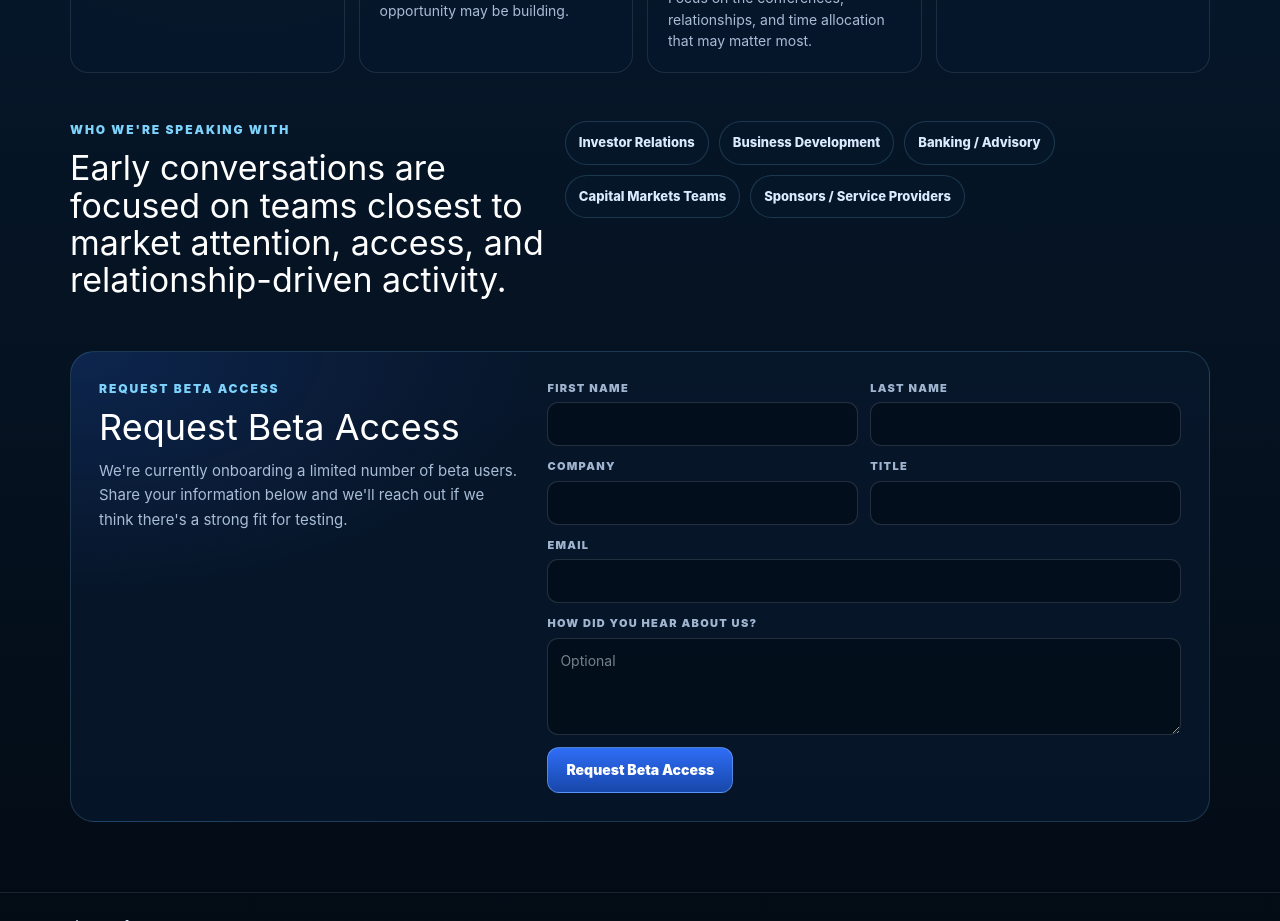
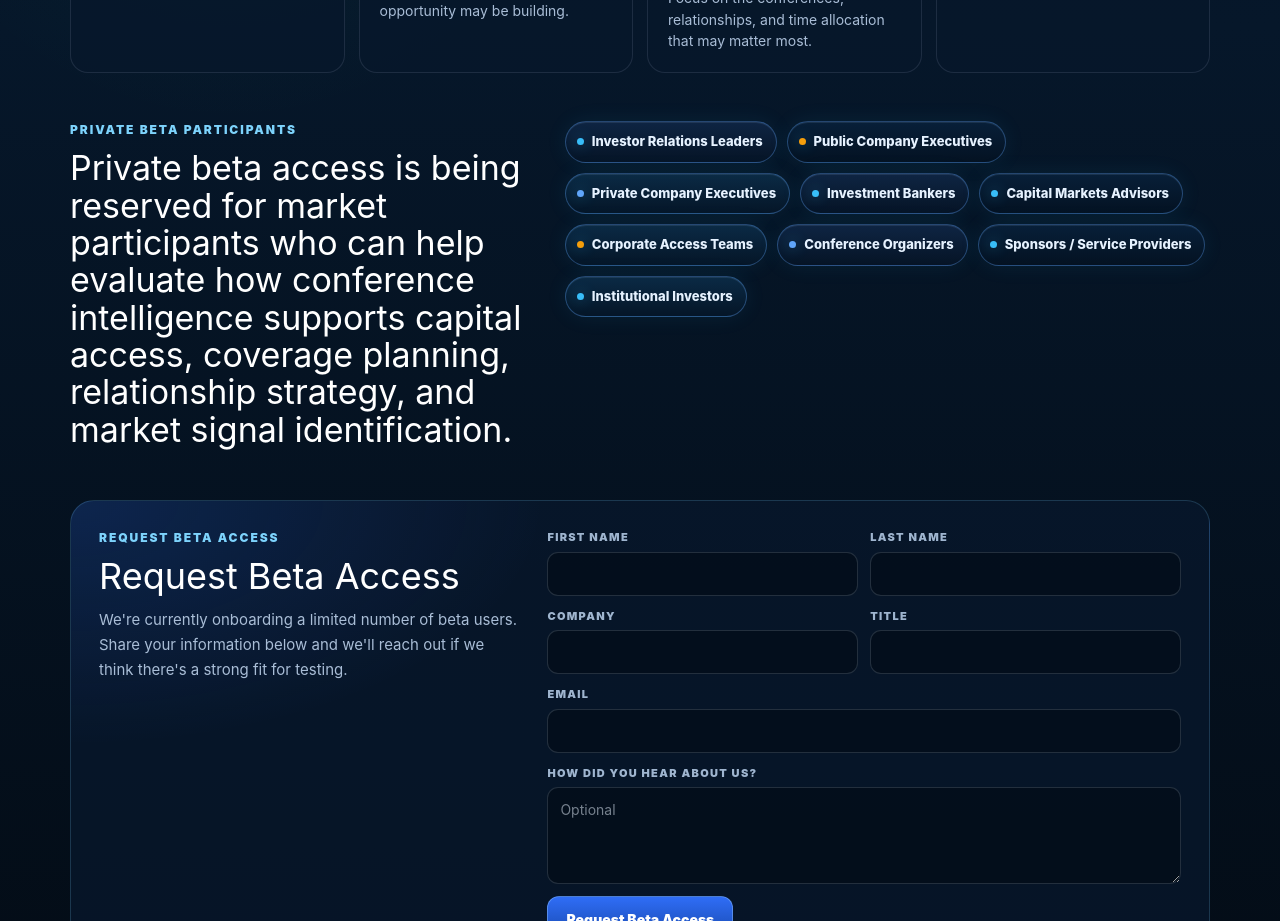
Before and after one commit to Capitalconferencecalendar/capital-conference-calendar, a Next.js app: page / in a window 1280 px wide. Shown: the part 900-1821 px from the top of the page. Built offline with nearby package versions, Linux system fonts and the light colour scheme.

Commit message:
Update private beta participants section

```diff
--- a/app/LandingPageClient.tsx
+++ b/app/LandingPageClient.tsx
@@ -30,11 +30,15 @@ const betaCards = [
 ];
 
 const audiences = [
-  "Investor Relations",
-  "Business Development",
-  "Banking / Advisory",
-  "Capital Markets Teams",
+  "Investor Relations Leaders",
+  "Public Company Executives",
+  "Private Company Executives",
+  "Investment Bankers",
+  "Capital Markets Advisors",
+  "Corporate Access Teams",
+  "Conference Organizers",
   "Sponsors / Service Providers",
+  "Institutional Investors",
 ];
 
 const supportItems = [
@@ -344,26 +348,46 @@ export default function LandingPageClient() {
       >
         <div>
           <div style={{ color: "#7dd3fc", fontSize: "12px", fontWeight: 950, letterSpacing: "0.16em", textTransform: "uppercase" }}>
-            Who We&apos;re Speaking With
+            Private Beta Participants
           </div>
           <h2 style={{ margin: "10px 0 0", color: "#ffffff", fontSize: "34px", lineHeight: 1.1 }}>
-            Early conversations are focused on teams closest to market attention, access, and relationship-driven activity.
+            Private beta access is being reserved for market participants who can help evaluate how conference intelligence supports capital access, coverage planning, relationship strategy, and market signal identification.
           </h2>
         </div>
         <div style={{ display: "flex", flexWrap: "wrap", gap: "10px" }}>
-          {audiences.map((audience) => (
+          {audiences.map((audience, index) => (
             <span
               key={audience}
               style={{
-                padding: "11px 13px",
+                padding: "10px 13px 10px 11px",
                 borderRadius: "999px",
-                border: "1px solid rgba(125,211,252,0.18)",
-                background: "rgba(8,24,44,0.72)",
-                color: "#dbeafe",
+                border: "1px solid rgba(96,165,250,0.36)",
+                background:
+                  index % 3 === 0
+                    ? "linear-gradient(180deg, rgba(15,38,69,0.94) 0%, rgba(6,20,38,0.94) 100%)"
+                    : index % 3 === 1
+                      ? "linear-gradient(180deg, rgba(8,32,58,0.94) 0%, rgba(4,18,34,0.94) 100%)"
+                      : "linear-gradient(180deg, rgba(12,45,73,0.9) 0%, rgba(5,22,40,0.94) 100%)",
+                boxShadow: "inset 0 1px 0 rgba(191,219,254,0.1), 0 0 22px rgba(56,189,248,0.08)",
+                color: "#e6f2ff",
+                display: "inline-flex",
+                alignItems: "center",
+                gap: "8px",
                 fontSize: "13px",
                 fontWeight: 800,
               }}
             >
+              <span
+                aria-hidden="true"
+                style={{
+                  width: "7px",
+                  height: "7px",
+                  borderRadius: "999px",
+                  background: index % 4 === 1 ? "#f59e0b" : index % 4 === 2 ? "#60a5fa" : "#38bdf8",
+                  boxShadow: "0 0 14px rgba(56,189,248,0.46)",
+                  flex: "0 0 auto",
+                }}
+              />
               {audience}
             </span>
           ))}
```
